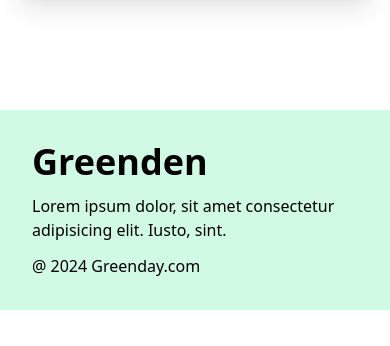
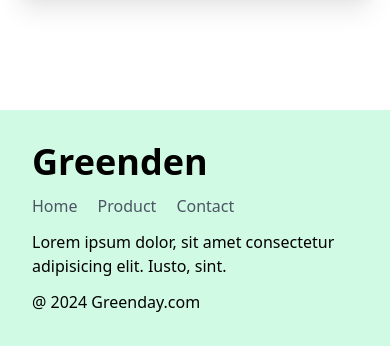
Before and after one commit to Surendiran2710/Greenden-Tailwind-Project, a plain HTML site: page contact.html in a window 390 px wide. Shown: the part 1131-1477 px from the top of the page. Before the commit the page ends 1441 px from the top, so only its background shows below. Drawn offline with nearby package versions, Linux system fonts and the light colour scheme.

Commit message:
contact.html

```diff
--- a/contact.html
+++ b/contact.html
@@ -120,6 +120,11 @@
         <h1 class="font-bold text-4xl">
             Greenden
         </h1>
+          <ul class="flex gap-5 text-gray-600 md:hidden">
+            <li><a class="hover:underline hover:text-black" href="#">Home</a></li>
+            <li><a class="hover:underline hover:text-black" href="product.html">Product</a></li>
+            <li><a class="hover:underline hover:text-black" href="contact.html">Contact</a></li>
+        </ul>
         <p>Lorem ipsum dolor, sit amet consectetur adipisicing elit. Iusto, sint.</p>
         <p><a href="#">@ 2024 Greenday.com</a></p>
     </section>
```
